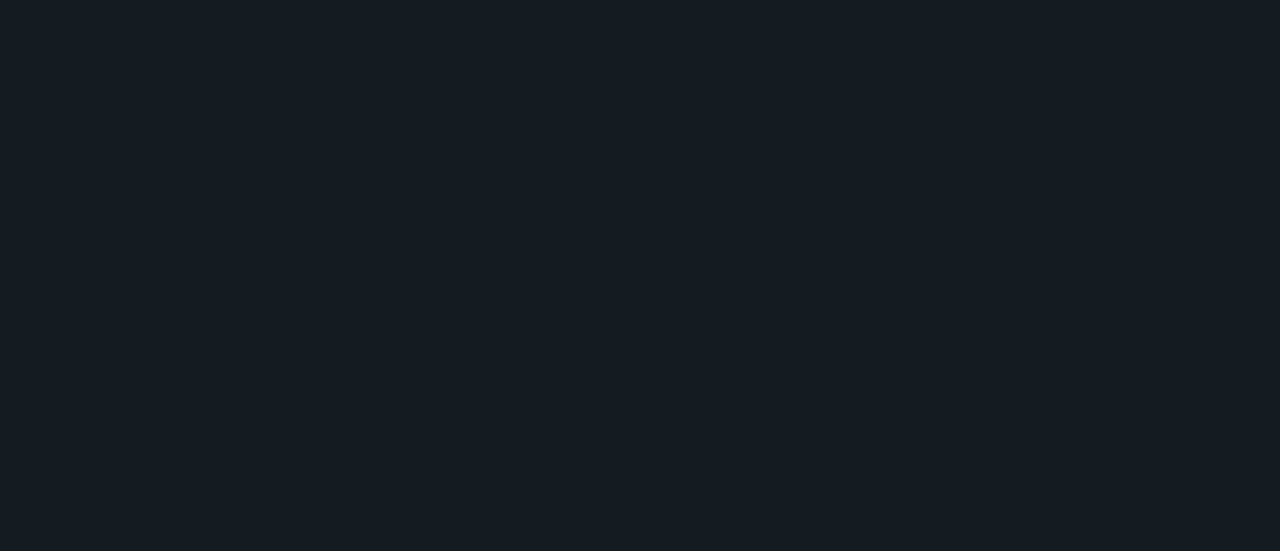
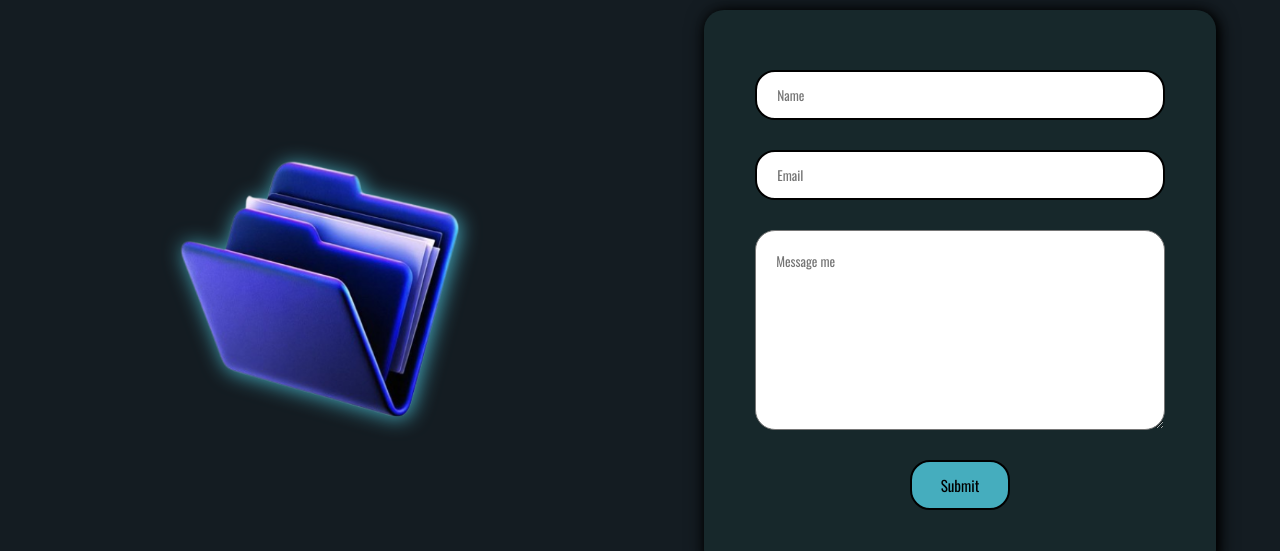
Before and after one commit to BibhuDev/portfolio--bibhu, a React (Vite) app in the folder frontend/: page / in a window 1280 px wide. Shown: the part 2097-2648 px from the top of the page. Before the commit the page ends 1987 px from the top, so only its background shows below. Built offline with nearby package versions, Linux system fonts and the light colour scheme.

Commit message:
contact page

```diff
--- a/frontend/src/App.jsx
+++ b/frontend/src/App.jsx
@@ -2,6 +2,7 @@ import Nav from "./components/Nav/Nav"
 import Home from "./components/Home/Home"
 import About from "./components/About/About"
 import Project from "./components/Projects/Project"
+import Contact from "./components/Contact/Contact"
 
 function App() {
   return(
@@ -10,6 +11,7 @@ function App() {
       <Home></Home>
       <About></About>
       <Project></Project>
+      <Contact></Contact>
     </>
   )
 }
--- a/frontend/src/components/Contact/Contact.css
+++ b/frontend/src/components/Contact/Contact.css
@@ -0,0 +1,95 @@
+#contact{
+    width: 100%;
+    height: 100%;
+    display: flex;
+}
+
+.leftcontact{
+    width: 50%;
+    height: 100vh;
+    display: flex;
+    align-items: center;
+    justify-content: center;
+}
+
+.leftcontact img{
+    width: 60%;
+    filter: drop-shadow(2px 2px 10px rgba(77, 195, 215, 0.858));
+}
+
+.rightcontact{
+    width: 50%;
+    height: 100vh;
+    display: flex;
+    align-items: center;
+    justify-content: center;
+}
+
+form{
+    width: 80%;
+    height: 70%;
+    background-color: rgb(23, 40, 43);
+    box-shadow: 2px 2px 10px black, 2px 2px 20px black;
+    border-radius: 20px;
+    display: flex;
+    align-items: center;
+    justify-content: center;
+    gap: 30px;
+    flex-direction: column;
+}
+
+form:hover{
+    box-shadow: 2px 2px 10px rgb(105, 208, 215), 2px 2px 20px rgb(105, 208, 215);
+}
+
+form input{
+    width: 80%;
+    height: 50px;
+    border: 2px solid black;
+    border-radius: 20px;
+    padding: 20px;
+    outline: none;
+}
+
+#textarea{
+    width: 80%;
+    height: 200px;
+    border-radius: 20px;
+    padding: 20px;
+    outline: none;
+}
+
+#btn{
+    width: 100px;
+    height: 50px;
+    background-color: rgba(77, 195, 215, 0.858);
+    display: flex;
+    align-items: center;
+    justify-content: center;
+    padding: 0px;
+    font-size: 15px;
+    transition: all 0.3s;
+    cursor: pointer;
+}
+
+#btn:hover{
+    background: transparent;
+    color: rgb(105, 208, 215);
+}
+
+@media (max-width: 750px) {
+    #contact{
+        flex-direction: column;
+    }
+    .leftcontact{
+        width: 100%;
+        height: 50vh;
+    }
+    .rightcontact{
+        width:100%;
+    }
+
+    .leftcontact img{
+        width: 70%;
+    }
+}
--- a/frontend/src/components/Contact/Contact.jsx
+++ b/frontend/src/components/Contact/Contact.jsx
@@ -0,0 +1,23 @@
+import React from 'react'
+import './Contact.css'
+import con from "../../assets/contact.png"
+
+function Contact() {
+  return (
+    <div id="contact">
+        <div className="leftcontact">
+            <img src={con} alt="" />
+        </div>
+        <div className="rightcontact">
+            <form action="https://formspree.io/f/mwvgbrbz" method='POST'>
+                <input name="Username" type="text" placeholder='Name'/>
+                <input name="Email" type="email" placeholder='Email'/>
+                <textarea name="Message" id="textarea" placeholder='Message me'></textarea>
+                <input type='submit' id='btn' value="Submit"/>
+            </form>
+        </div>
+    </div>
+  )
+}
+
+export default Contact
```
Also changed, not shown: frontend/src/assets/contact.png (added).
